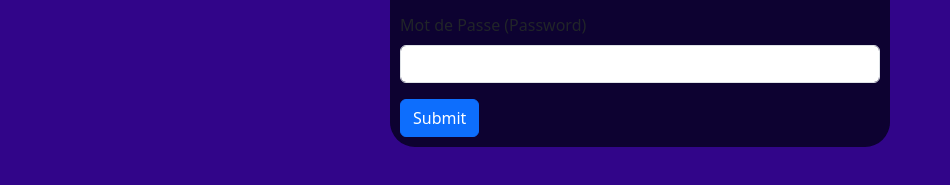
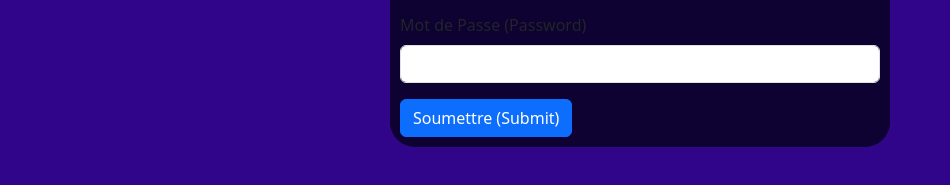
Before and after one commit to tagaychr/framework-challenge, a plain HTML site: page index.html in a window 1280 px wide. Shown: the part 129-314 px from the top of the page, without its empty margins (0-950 px from the left). Drawn offline with nearby package versions, Linux system fonts and the light colour scheme.

Commit message:
fitting for the Louvre

```diff
--- a/index.html
+++ b/index.html
@@ -18,7 +18,7 @@
               <label for="exampleInputPassword1" class="form-label">Mot de Passe (Password)</label>
               <input type="password" class="form-control" id="exampleInputPassword1">
             </div>
-            <button type="submit" class="btn btn-primary">Submit</button>
+            <button type="submit" class="btn btn-primary">Soumettre (Submit)</button>
           </form>
 
     </body>
```
